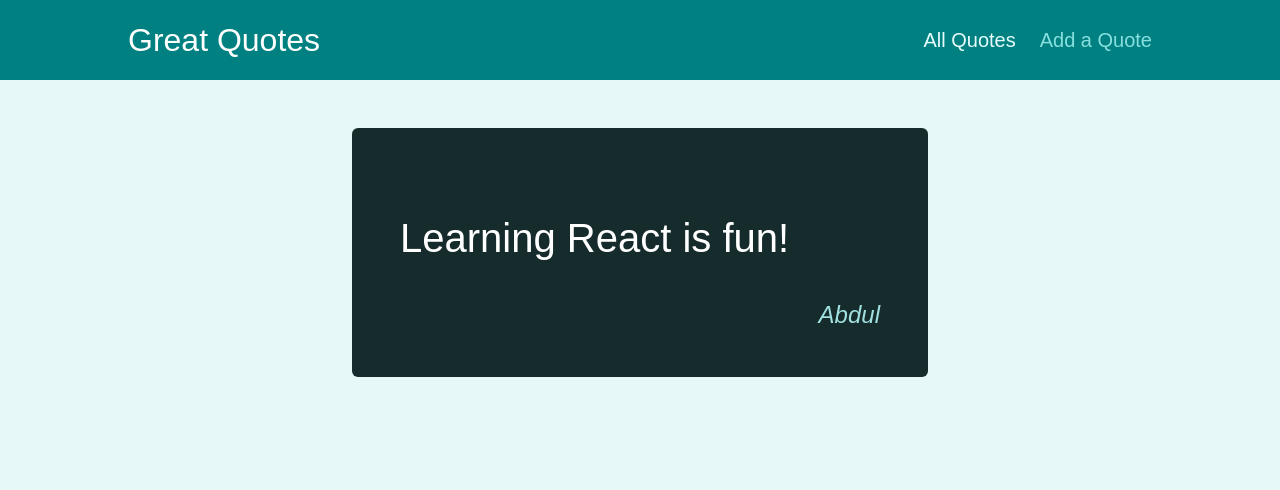
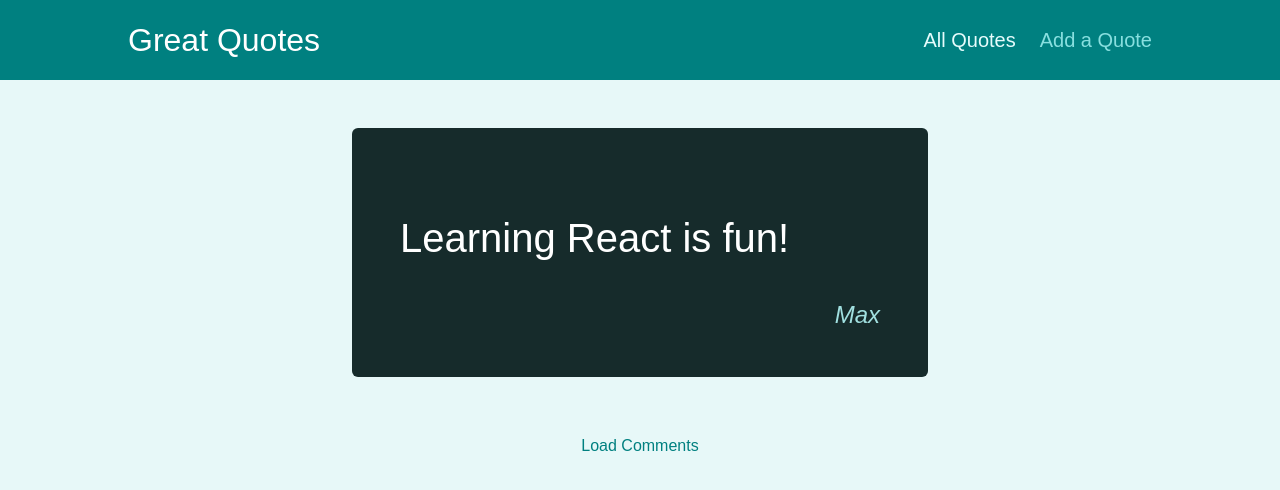
Before and after one commit to Samadeen/React-Routing, a React (Create React App) app: page /quotes/q1 in a window 1280 px wide. Shown: the top 490 px of the page. Built offline with nearby package versions, Linux system fonts and the light colour scheme.

Commit message:
Flexible with nested routes

```diff
--- a/src/components/quotes/QuoteList.js
+++ b/src/components/quotes/QuoteList.js
@@ -25,7 +25,10 @@ const QuoteList = (props) => {
   const sortedQuotes = sortQuotes(props.quotes, isSortingAscending);
 
   const changeSortingHandler = () => {
-    history.push('/quotes?sort=' + (isSortingAscending ? 'desc' : 'asc'));
+    history.push({
+      pathname: location.pathname,
+      search: `?sort=${isSortingAscending ? 'desc' : 'asc'}`,
+    });
   };
 
   return (
--- a/src/pages/QuoteDetail.js
+++ b/src/pages/QuoteDetail.js
@@ -1,15 +1,16 @@
 import { Fragment } from 'react';
-import { useParams, Route } from 'react-router-dom';
+import { useParams, Route, Link, useRouteMatch } from 'react-router-dom';
 
 import HighlightedQuote from '../components/quotes/HighlightedQuote';
 import Comments from '../components/comments/Comments';
 
 const DUMMY_QUOTES = [
-  { id: 'q1', author: 'Abdul', text: 'Learning React is fun!' },
-  { id: 'q2', author: 'Samadeen', text: 'Learning React is great!' },
+  { id: 'q1', author: 'Max', text: 'Learning React is fun!' },
+  { id: 'q2', author: 'Maximilian', text: 'Learning React is great!' },
 ];
 
 const QuoteDetail = () => {
+  const match = useRouteMatch();
   const params = useParams();
 
   const quote = DUMMY_QUOTES.find((quote) => quote.id === params.quoteId);
@@ -21,7 +22,14 @@ const QuoteDetail = () => {
   return (
     <Fragment>
       <HighlightedQuote text={quote.text} author={quote.author} />
-      <Route path={`/quotes/${params.quoteId}/comments`}>
+      <Route path={match.path} exact>
+        <div className='centered'>
+          <Link className='btn--flat' to={`${match.url}/comments`}>
+            Load Comments
+          </Link>
+        </div>
+      </Route>
+      <Route path={`${match.path}/comments`}>
         <Comments />
       </Route>
     </Fragment>
```
